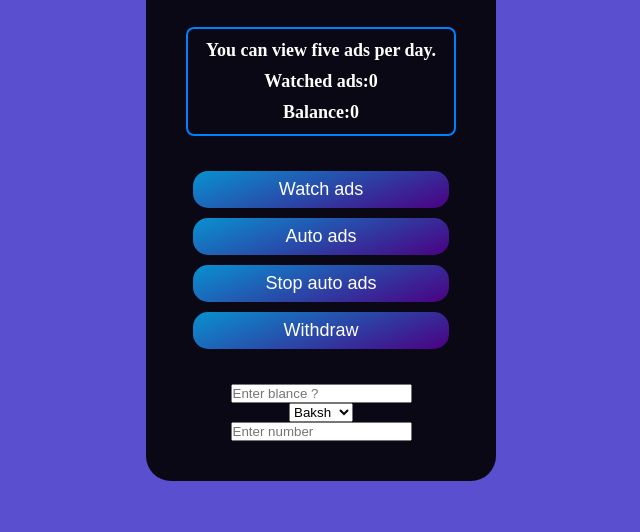
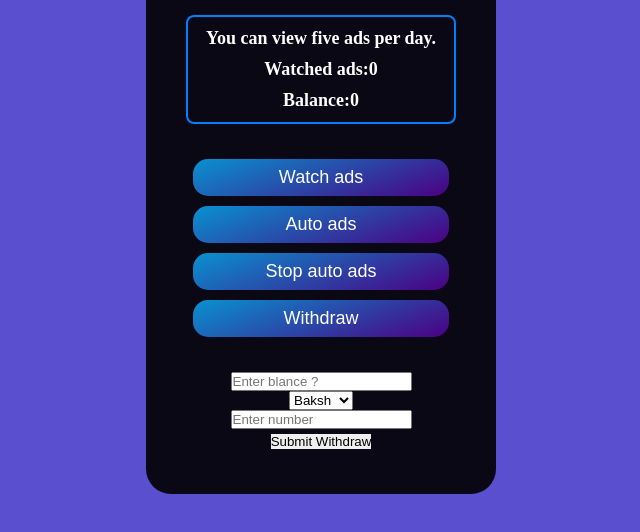
Before and after one commit to sohanahmed0/AdSyncPro, a plain HTML site: page index.html in a window 1280 px wide. Shown: the part 224-756 px from the top of the page, without its empty margins (319-959 px from the left). Drawn offline with Linux system fonts and the light colour scheme.

Commit message:
some modification html file

```diff
--- a/index.html
+++ b/index.html
@@ -42,13 +42,14 @@
     </div>
 
     <div class="container">
-      <div class="withdraw-container" id="withdrawContainer">
-        <input type="number"  placeholder="Enter blance ?" id="blanceInput"> <br >
+      <div class="withdraw-container flex-box" id="withdrawContainer">
+        <input type="number"  placeholder="Enter blance ?" id="blanceInput">
         <select>
           <option>Baksh</option>
           <option>Rocket</option>
-        </select> <br >
+        </select>
         <input type="number" placeholder="Enter number" id="inputNumber">
+        <button class="btn">Submit Withdraw</button>
       </div>
     </div>
 
```
